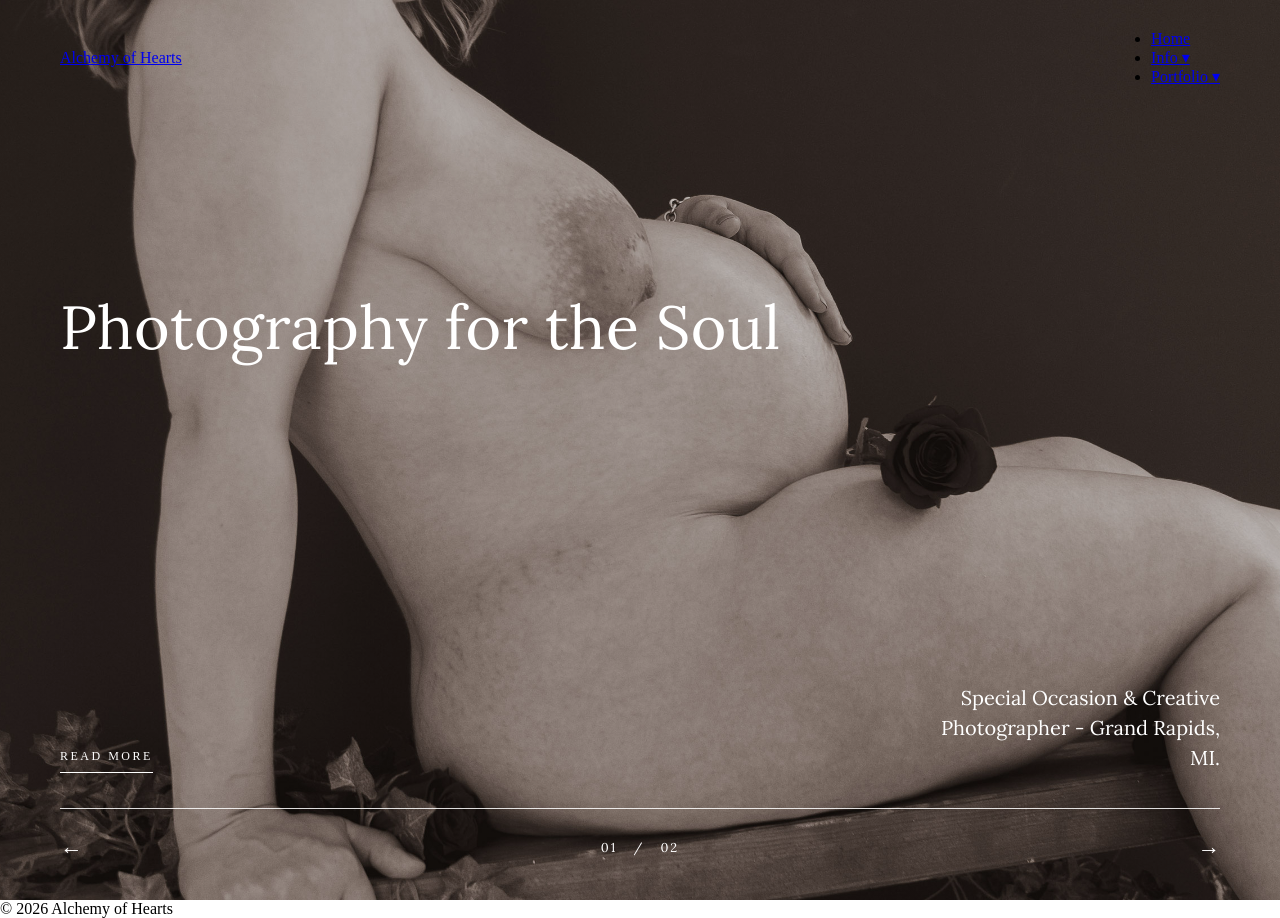
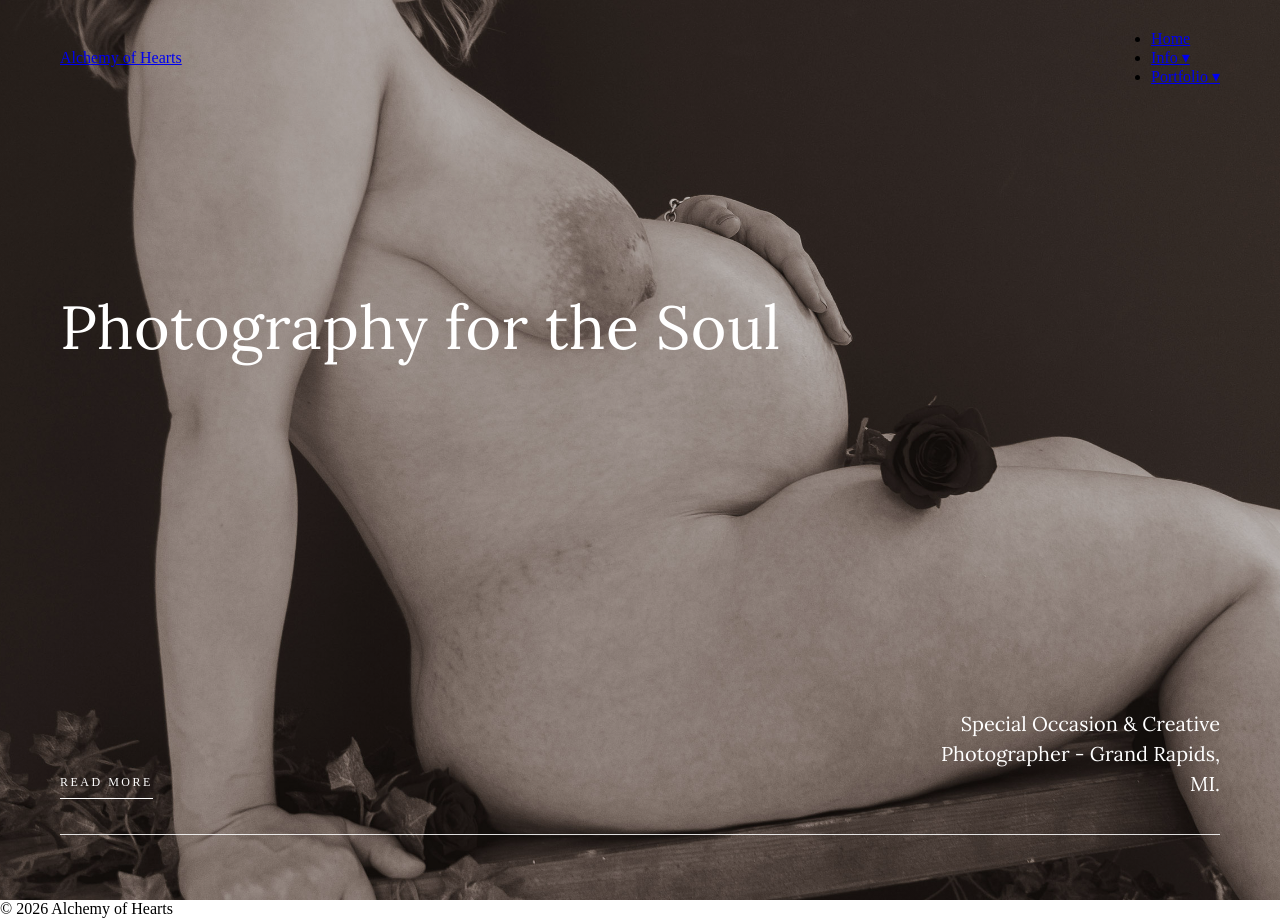
Before and after one commit to Danimarianzi/skills-github-pages, a Jekyll site: the page built from index.html, in a window 1280 px wide. Built offline with Jekyll 4.4.1, drawn with Linux system fonts in a browser that asks for light colours.

Commit message:
Refactor hero section and update links

```diff
--- a/index.html
+++ b/index.html
@@ -4,20 +4,20 @@
 ---
 
 <!-- 1. The Master Full-Screen Hero Section -->
-<section class="hero-home" id="hero-slider">
+<section class="hero-home">
 
   <!-- 2. The Main Headline -->
   <div class="hero-title-box">
-    <h1 id="slide-heading">Photography for the Soul</h1>
+    <h1>Photography for the Soul</h1>
   </div>
 
-  <!-- 3. The Lower Content Area (Pushed to the bottom of the screen) -->
+  <!-- 3. The Lower Content Area -->
   <div class="hero-bottom-area">
 
     <!-- 3A. Left & Right Split Row (READ MORE on left, Location on right) -->
     <div class="hero-middle-row">
-      <a href="{{ '/behind-alchemy.html' | relative_url }}" class="read-more-link" id="slide-link">READ MORE</a>
-      <p class="hero-subtitle" id="slide-subtitle">
+      <a href="{{ '/about-alchemy.html' | relative_url }}" class="read-more-link">READ MORE</a>
+      <p class="hero-subtitle">
         Special Occasion &amp; Creative<br>
         Photographer - Grand Rapids,<br>
         MI.
@@ -27,13 +27,6 @@
     <!-- 3B. The Full-Width Horizontal White Line -->
     <hr class="hero-divider">
 
-    <!-- 3C. The Bottom Slideshow Controls (Left Arrow, Counter, Right Arrow) -->
-    <div class="slider-controls">
-      <button class="slider-arrow" id="prev-slide" aria-label="Previous Slide">&#8592;</button>
-      <span class="slider-counter" id="slide-counter">01 &nbsp; / &nbsp; 02</span>
-      <button class="slider-arrow" id="next-slide" aria-label="Next Slide">&#8594;</button>
-    </div>
-
   </div>
 
 </section>
```
